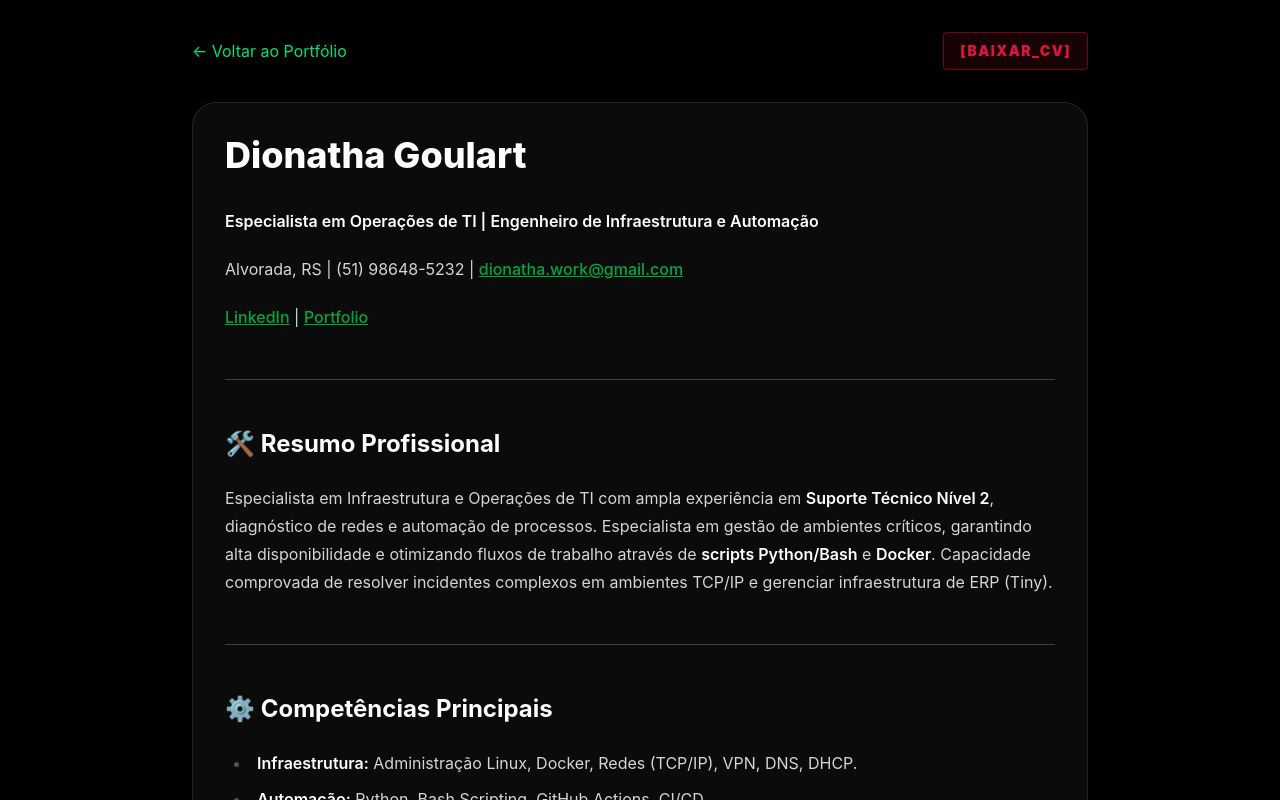
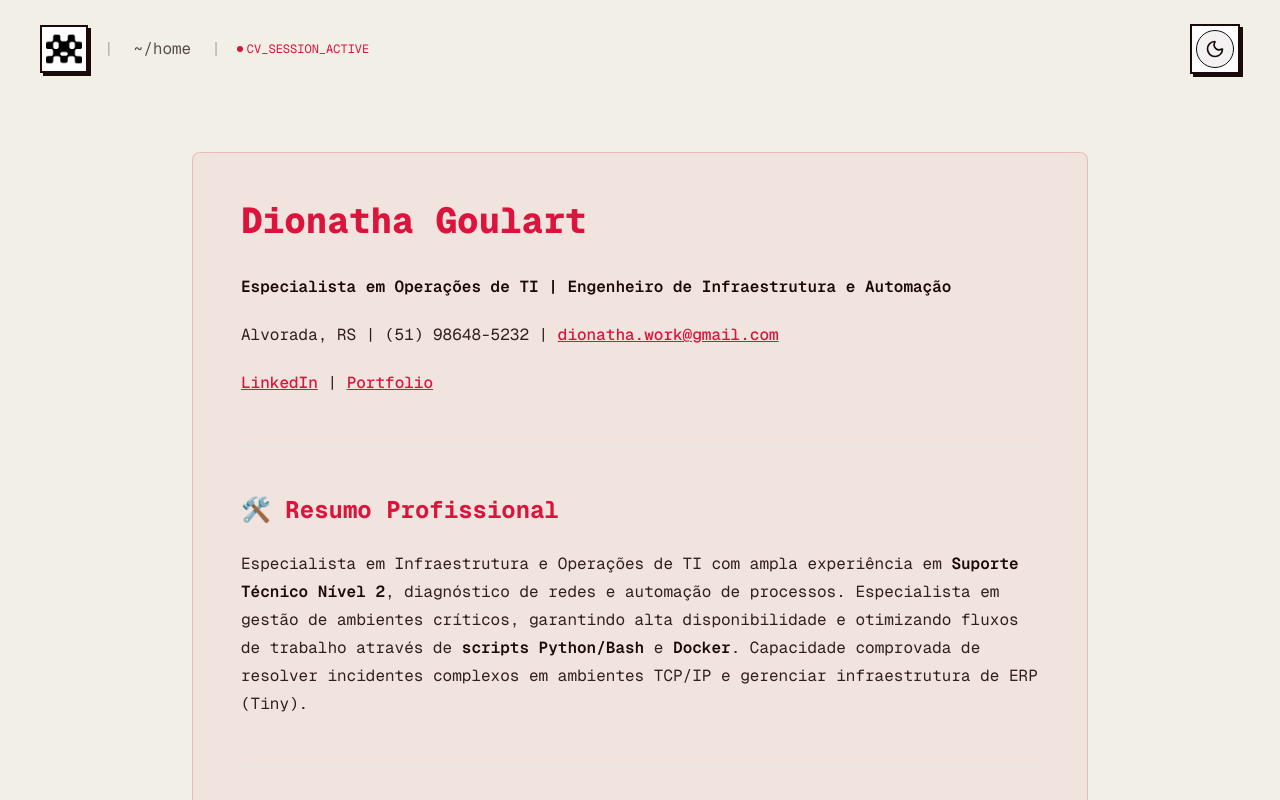
Before and after one commit to DionathaGoulart/Portfolio, a Next.js app: page /ti/cv in a window 1280 px wide. Shown: the top 800 px of the page. Built offline with nearby package versions, Linux system fonts and the light colour scheme.

Commit message:
ui: enhance CV pages layout and styling

```diff
--- a/src/app/dev/cv/page.tsx
+++ b/src/app/dev/cv/page.tsx
@@ -1,16 +1,14 @@
 import fs from 'fs';
 import path from 'path';
 import CVViewer from '@/components/shared/CVViewer';
-import Link from 'next/link';
 import { Metadata } from 'next';
+import { Header } from "@/components/shared/Header";
+import { generatePersonSchema } from '@/lib/schema';
 
 export const metadata: Metadata = {
   title: "CV | Software Engineer - Dionatha Goulart",
   description: "Currículo de Dionatha Goulart focado em Engenharia de Software e Desenvolvimento Fullstack.",
 };
-
-import { generatePersonSchema } from '@/lib/schema';
-import { PrintButton } from '@/components/shared/PrintButton';
 
 export default function DevCVPage() {
   const filePath = path.join(process.cwd(), 'src/data/cv-dev.md');
@@ -18,18 +16,15 @@ export default function DevCVPage() {
   const schema = generatePersonSchema('DEV');
 
   return (
-    <div className="min-h-screen bg-black text-white p-4 md:p-8">
-      <script
-        type="application/ld+json"
-        dangerouslySetInnerHTML={{ __html: JSON.stringify(schema) }}
-      />
-      <nav className="max-w-4xl mx-auto mb-8 flex justify-between items-center">
-        <Link href="/dev" className="text-blue-400 hover:text-blue-300 transition-colors flex items-center gap-2">
-          ← Voltar ao Portfólio
-        </Link>
-        <PrintButton persona="DEV" />
-      </nav>
-      <CVViewer content={content} persona="DEV" />
+    <div className="selection:bg-accent selection:text-white">
+      <Header cvContent={content} />
+      <main className="max-w-7xl mx-auto px-6 md:px-10 pb-20 pt-28 md:pt-32">
+        <CVViewer content={content} persona="DEV" />
+
+        <footer className="py-12 border-t-2 border-border-custom font-black uppercase tracking-widest opacity-40 text-sm mt-20">
+          Dionatha Goulart // 2026
+        </footer>
+      </main>
     </div>
   );
 }
--- a/src/app/ti/cv/page.tsx
+++ b/src/app/ti/cv/page.tsx
@@ -1,16 +1,14 @@
 import fs from 'fs';
 import path from 'path';
 import CVViewer from '@/components/shared/CVViewer';
-import Link from 'next/link';
 import { Metadata } from 'next';
+import { generatePersonSchema } from '@/lib/schema';
+import { Header } from "@/components/shared/Header";
 
 export const metadata: Metadata = {
   title: "CV | IT Operations Specialist - Dionatha Goulart",
   description: "Currículo de Dionatha Goulart focado em Infraestrutura, Redes e Automação de TI.",
 };
-
-import { generatePersonSchema } from '@/lib/schema';
-import { PrintButton } from '@/components/shared/PrintButton';
 
 export default function TiCVPage() {
   const filePath = path.join(process.cwd(), 'src/data/cv-ti.md');
@@ -18,18 +16,19 @@ export default function TiCVPage() {
   const schema = generatePersonSchema('TI');
 
   return (
-    <div className="min-h-screen bg-black text-white p-4 md:p-8">
-      <script
-        type="application/ld+json"
-        dangerouslySetInnerHTML={{ __html: JSON.stringify(schema) }}
-      />
-      <nav className="max-w-4xl mx-auto mb-8 flex justify-between items-center">
-        <Link href="/ti" className="text-green-400 hover:text-green-300 transition-colors flex items-center gap-2">
-          ← Voltar ao Portfólio
-        </Link>
-        <PrintButton persona="TI" />
-      </nav>
-      <CVViewer content={content} persona="TI" />
-    </div>
+    <main className="selection:bg-accent selection:text-white font-mono p-4 md:p-6 overflow-x-hidden">
+      <Header cvContent={content} />
+
+      <div className="max-w-4xl mx-auto mt-28 md:mt-32">
+        <CVViewer content={content} persona="TI" />
+      </div>
+
+      {/* Footer / System Status */}
+      <footer className="max-w-4xl mx-auto pt-12 md:pt-16 border-t border-border-custom/10 text-[8px] md:text-[10px] opacity-30 flex flex-wrap justify-between gap-4 uppercase tracking-[0.2em] mt-20">
+        <span>© 2026 DG_OS_V1.0</span>
+        <span className="hidden sm:inline">ENC: AES-256-GCM</span>
+        <span>LAT: -29.9961 / LONG: -51.0858</span>
+      </footer>
+    </main>
   );
 }
--- a/src/components/shared/CVViewer.tsx
+++ b/src/components/shared/CVViewer.tsx
@@ -7,10 +7,17 @@ interface CVViewerProps {
 }
 
 export default function CVViewer({ content, persona }: CVViewerProps) {
-  const accentColor = persona === 'DEV' ? 'prose-blue' : 'prose-green';
+  const isDev = persona === 'DEV';
 
   return (
-    <article className={`prose prose-invert max-w-4xl mx-auto p-8 bg-neutral-900/50 rounded-3xl border border-neutral-800 shadow-2xl ${accentColor}`}>
+    <article className={`
+      prose dark:prose-invert max-w-4xl mx-auto p-6 md:p-12
+      prose-headings:text-accent prose-a:text-accent prose-strong:text-foreground
+      prose-p:text-foreground/90 prose-li:text-foreground/90
+      ${isDev
+        ? 'retro-border bg-card/50 retro-shadow-sm'
+        : 'border border-accent/20 bg-accent/5 rounded-lg'}
+    `}>
       <ReactMarkdown remarkPlugins={[remarkGfm]}>
         {content}
       </ReactMarkdown>
```
